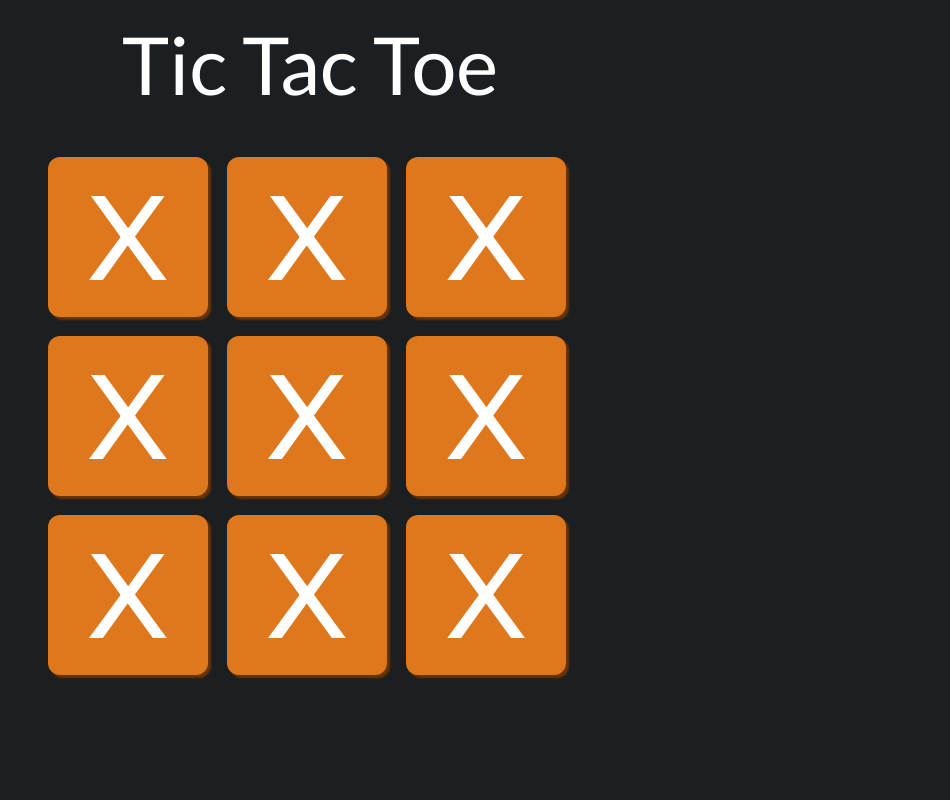
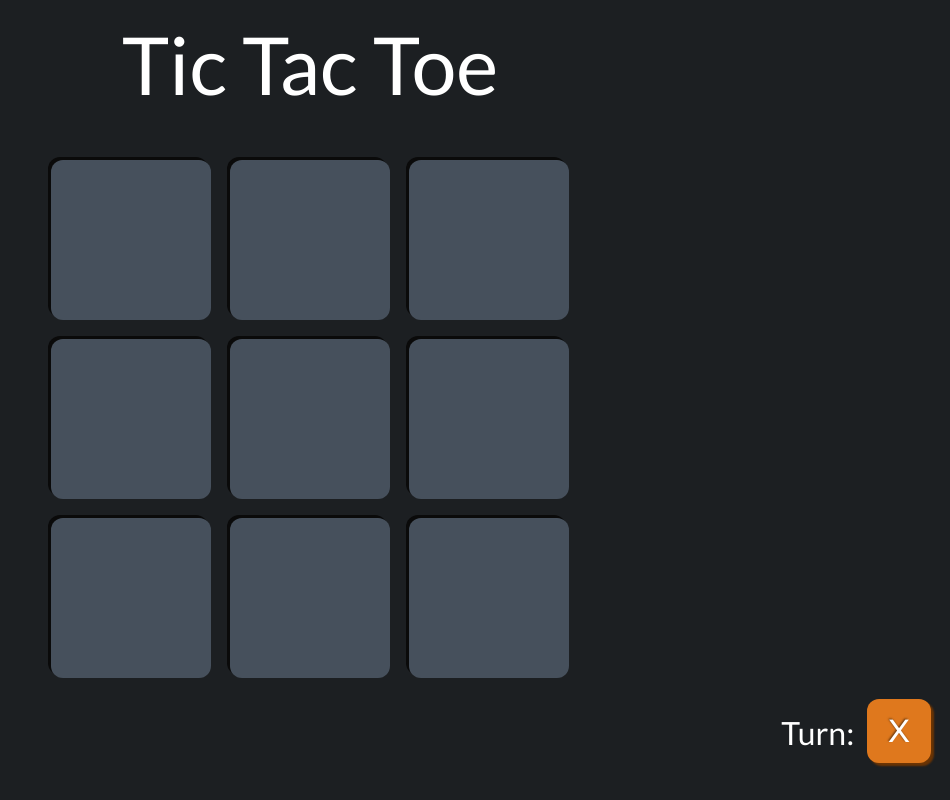
Before and after one commit to jteitelb/tic-tac-toe, a React (Vite) app: page / in a window 1280 px wide. Shown: the whole page, without its empty margins (330-1280 px from the left). Built offline with nearby package versions, Linux system fonts and the light colour scheme.

Commit message:
add turns

```diff
--- a/src/App.css
+++ b/src/App.css
@@ -2,6 +2,7 @@ html {
   background-color: #1c1f22;
   color: white;
   padding-top: 1em;
+  font-family: "Lato", Haettenschweiler, "Arial Narrow Bold", sans-serif;
 }
 
 h1 {
@@ -41,6 +42,7 @@ h1 {
   position: relative;
   bottom: 3px;
   right: 3px;
+  text-shadow: -1px -1px 2px rgba(0, 0, 0, 0.5);
 }
 
 .square-x {
@@ -53,3 +55,20 @@ h1 {
   background-color: #2596bb;
   box-shadow: 3px 3px 2px #094153;
 }
+
+.turn-indicator {
+  font-size: 2em;
+  text-align: right;
+  margin-top: 0.75em;
+  margin-right: 0.5em;
+}
+
+.turn-indicator-tile {
+  display: inline-block;
+  text-align: center;
+  line-height: 2em;
+  width: 2em;
+  height: 2em;
+  font-size: 2rem;
+  margin-left: 0.3em;
+}
--- a/src/App.jsx
+++ b/src/App.jsx
@@ -1,6 +1,4 @@
 import { useState } from "react";
-import reactLogo from "./assets/react.svg";
-import viteLogo from "/vite.svg";
 import "./App.css";
 
 const values = ["", "X", "O"];
@@ -8,18 +6,21 @@ const values = ["", "X", "O"];
 const nextValue = (val) => values[(values.findIndex((v) => v == val) + 1) % 3];
 
 function App() {
-  const [squares, setSquares] = useState(Array(9).fill("X"));
+  const [squares, setSquares] = useState(Array(9).fill(""));
+  const [turn, setTurn] = useState(1);
 
   const handleClick = (index) => {
-    for (let i = 0; i < 3; i++) {
-      console.log(nextValue(values[i]));
+    if (squares[index] !== "") {
+      console.log("Tried to place on non-empty square");
+      return;
     }
     setSquares((currSquares) => {
       const result = [...currSquares];
-      result.splice(index, 1, nextValue(currSquares[index]));
+      const playerMark = turn % 2 == 1 ? "X" : "O";
+      result.splice(index, 1, playerMark);
       return result;
     });
-    console.log(squares);
+    setTurn((turn) => turn + 1);
   };
 
   return (
@@ -40,6 +41,14 @@ function App() {
           ))}
         </div>
       </div>
+      <div class="turn-indicator">
+        Turn:{" "}
+        {turn % 2 == 1 ? (
+          <span className="square square-x turn-indicator-tile">X</span>
+        ) : (
+          <span className="square square-o turn-indicator-tile">O</span>
+        )}
+      </div>
     </div>
   );
 }
```
